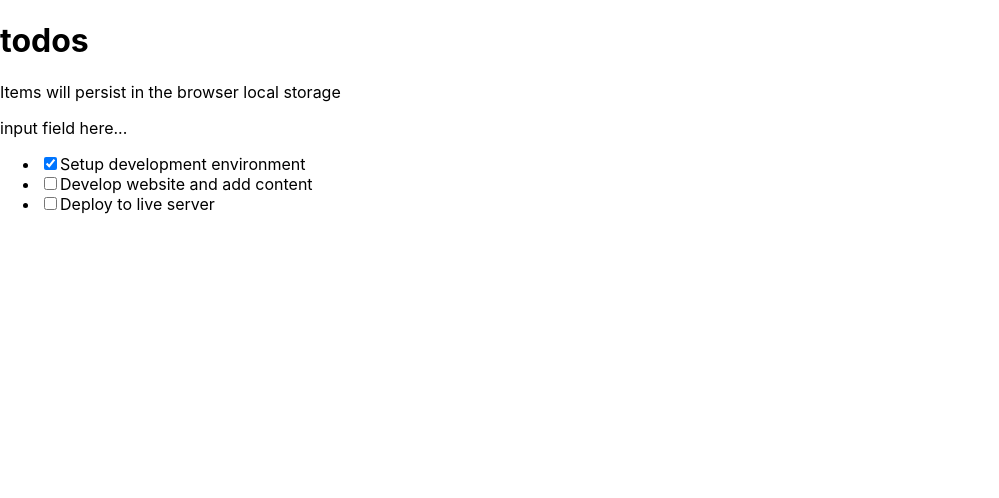
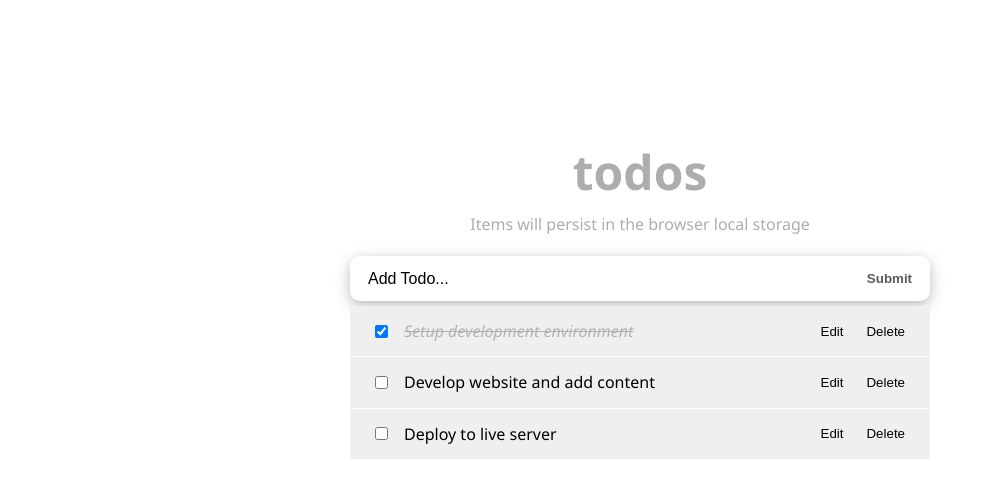
Before and after one commit to tonnytech/to-do-list-with-react, a React (Create React App) app: page / in a window 1280 px wide. Shown: the top 498 px of the page, without its empty margins (0-999 px from the left). Built offline with nearby package versions, Linux system fonts and the light colour scheme.

Commit message:
implemented add and remove to-do items from the list

```diff
--- a/package.json
+++ b/package.json
@@ -9,6 +9,7 @@
     "react": "^18.2.0",
     "react-dom": "^18.2.0",
     "react-scripts": "5.0.1",
+    "uuid": "^9.0.0",
     "web-vitals": "^2.1.4"
   },
   "scripts": {
--- a/src/App.css
+++ b/src/App.css
@@ -1,39 +1,60 @@
-.App {
-  text-align: center;
+* {
+  box-sizing: border-box;
+  margin: 0;
+  padding: 0;
+}
+body {
+  font-family: "Segoe UI", sans-serif;
+  line-height: 1.4;
+  color: #000;
+  background: #fff;
+  height: 100vh;
+  font-weight: 400;
 }
 
-.App-logo {
-  height: 40vmin;
-  pointer-events: none;
+.wrapper {
+  width: 100%;
+  padding: 8rem 20px 3rem;
 }
-
-@media (prefers-reduced-motion: no-preference) {
-  .App-logo {
-    animation: App-logo-spin infinite 20s linear;
-  }
+.todos {
+  max-width: 580px;
+  margin: 0 auto;
 }
-
-.App-header {
-  background-color: #282c34;
-  min-height: 100vh;
+.form-container {
   display: flex;
-  flex-direction: column;
-  align-items: center;
-  justify-content: center;
-  font-size: calc(10px + 2vmin);
-  color: white;
+  border-radius: calc(0.1 * 100px);
+  box-shadow: 0px 4px 14px 0px rgba(70, 70, 70, 0.38);
+  justify-content: space-around;
+  background: #fff;
+  font-size: 1rem;
 }
-
-.App-link {
-  color: #61dafb;
+.input-text {
+  width: 85%;
+  padding-right: 5px;
+  padding-left: 10px;
+  border-radius: calc(0.5 * 100px);
+  font-size: 1rem;
 }
-
-@keyframes App-logo-spin {
-  from {
-    transform: rotate(0deg);
-  }
-
-  to {
-    transform: rotate(360deg);
-  }
+.input-text::placeholder {
+  color: #000;
 }
+.input-submit {
+  background: transparent;
+  color: #5b5b5b;
+  text-transform: capitalize;
+  cursor: pointer;
+  font-weight: 600;
+  margin-right: 10px;
+}
+.input-text,
+.input-submit {
+  height: 45px;
+  outline: none;
+  border: none;
+}
+.submit-warning {
+  font-size: 13px;
+  color: red;
+  margin-top: 5px;
+  display: block;
+}
--- a/src/App.js
+++ b/src/App.js
@@ -7,8 +7,12 @@ import TodosLogic from './components/todosLogic';
 function App() {
   return (
     <>
-    <Header />
-    <TodosLogic />
+    <div className='wrapper'>
+      <div className="todos">
+        <Header />
+        <TodosLogic />
+      </div>
+    </div>
     </>
   );
 }
--- a/src/components/InputTodos.js
+++ b/src/components/InputTodos.js
@@ -1,6 +1,39 @@
 /* eslint-disable */
 
-const InputTodo = () => {
-  return <div>input field here...</div>;
+import { useState } from 'react';
+const InputTodo = ({addTodoItem}) => {
+  const [title, setTitle] = useState('');
+  const [message, setMessage] = useState('');
+
+  const handleChange = (e) => {
+    setTitle(e.target.value);
+  };
+
+  const handleSubmit = (e) => {
+    e.preventDefault();
+    if (title.trim()) {
+      addTodoItem(title);
+      setTitle('');
+      setMessage('');
+    } else {
+      setMessage('Please add item.');
+    }
+  };
+
+  return (
+    <>
+    <form onSubmit={handleSubmit} className="form-container">
+      <input
+        type="text"
+        placeholder="Add Todo..."
+        value={title}
+        onChange={handleChange}
+        className="input-text"
+      />
+      <button className="input-submit">Submit</button>
+    </form>
+    <span className="submit-warning">{message}</span>
+    </>
+  );
 };
 export default InputTodo;
--- a/src/components/TodosList.js
+++ b/src/components/TodosList.js
@@ -1,6 +1,14 @@
 /* eslint-disable */
 
-const TodosList = ({ todosProps, setTodos}) => {
+import { useState } from 'react';
+import styles from '../styles/TodoItem.module.css';
+
+const TodosList = ({ todosProps, setTodos, setUpdate}) => {
+  const [editing, setEditing] = useState(false);
+
+  const handleEditing = () => {
+    setEditing(true);
+  };
 
   const handleChange = (id) => {
     setTodos((prevState) =>
@@ -16,12 +24,55 @@ const TodosList = ({ todosProps, setTodos}) => {
   );
   };
 
+  const delTodo = (id) => {
+    setTodos ([
+      ...todosProps.filter( (todo)=> {
+        return todo.id !== id;
+      })
+    ]);
+  };
+
+  const handleUpdatedDone = (event) => {
+    if (event.key === 'Enter') {
+      setEditing(false);
+    }
+  };
+
+  const completedStyle = {
+    fontStyle: 'italic',
+    color: '#595959',
+    opacity: 0.4,
+    textDecoration: 'line-through',
+  };
+
+  let viewMode = {};
+  let editMode = {};
+  if (editing) {
+    viewMode.display = 'none';
+  } else {
+    editMode.display = 'none';
+  }
+
   return (
     <ul>
       {todosProps.map((todo) => (
-        <li>
-          <input type="checkbox" checked = {todo.completed} onChange={() => handleChange(todo.id)} />
-          {todo.title}
+        <li className={styles.item}>
+          <div className={styles.content} style={viewMode}>
+            <input type="checkbox" checked = {todo.completed} onChange={() => handleChange(todo.id)} />
+            <button onClick={handleEditing}>Edit</button>
+            <button onClick={() => delTodo(todo.id)}> Delete</button>
+            <span style={todo.completed ? completedStyle : null}>
+            {todo.title}
+            </span>
+          </div>
+          <input
+      type="text"
+      value={todo.title}
+      className={styles.textInput}
+      style={editMode}
+      onKeyDown={handleUpdatedDone}
+      onChange={(e) => setUpdate(e.target.value, todo.id)}
+    />
         </li>
       ))}
     </ul>
--- a/src/components/header.js
+++ b/src/components/header.js
@@ -1,8 +1,15 @@
 /* eslint-disable */
+import styles from "../styles/Header.module.css";
 
 const Header = () => {
+  const headerStyle = {
+    padding: '20px 0',
+    lineHeight: '1.5em',
+    color: '#aeadad',
+    textAlign: 'center',
+  }
     return (
-      <header>
+      <header style={headerStyle} className={styles.header}>
         <h1>todos</h1>
         <p>Items will persist in the browser local storage</p>
       </header>
--- a/src/components/todosLogic.js
+++ b/src/components/todosLogic.js
@@ -2,29 +2,53 @@
 import { useState } from "react";
 import InputTodo from "./InputTodos";
 import TodosList from "./TodosList";
+import { v4 as uuidv4 } from "uuid";
+
 
 const TodosLogic = () => {
   const [todos, setTodos] = useState( [
     {
-      id: 1,
+      id: uuidv4(),
       title: 'Setup development environment',
       completed: true,
     },
     {
-      id: 2,
+      id: uuidv4(),
       title: 'Develop website and add content',
       completed: false,
     },
     {
-      id: 3,
+      id: uuidv4(),
       title: 'Deploy to live server',
       completed: false,
     },
   ])
+  const addTodoItem = (title) => {
+    const newTodo = {
+      id: uuidv4(),
+      title: title,
+      completed: false,
+    };
+    setTodos([...todos, newTodo]);
+  };
+
+  const setUpdate = (updatedTitle, id) => {
+    setTodos(
+      todos.map((todo) => {
+        if (todo.id === id) {
+          todo.title = updatedTitle;
+        }
+        return todo;
+      })
+    );
+  };
+
+
+
     return (
         <div>
-            <InputTodo />
-            <TodosList todosProps={todos} setTodos = {setTodos}/>
+            <InputTodo addTodoItem={addTodoItem} />
+            <TodosList todosProps={todos} setTodos = {setTodos} setUpdate={setUpdate} />
       </div>
     )
   }
--- /dev/null
+++ b/src/styles/Header.module.css
@@ -0,0 +1,8 @@
+.header h1 {
+    font-size: 3rem;
+    font-weight: 600;
+    margin-bottom: 1rem;
+    line-height: 1em;
+    text-transform: lowercase;
+    text-align: center;
+  }
--- /dev/null
+++ b/src/styles/TodoItem.module.css
@@ -0,0 +1,32 @@
+.item {
+    font-size: 1rem;
+    list-style-type: none;
+    padding: 14px 25px;
+    border-bottom: 1px solid #fff;
+    background: #f0efef;
+  }
+  .content {
+    display: flex;
+    justify-content: space-between;
+    align-items: center;
+    gap: 1rem;
+  }
+  .content span {
+    flex: 1;
+    order: 1;
+  }
+  .content button {
+    cursor: pointer;
+    background: transparent;
+    order: 2;
+    outline: none;
+    outline: none;
+    border: none;
+    margin-left: 7px;
+  }
+  .textInput {
+    width: 100%;
+    padding: 10px;
+    border: 1px solid #dfdfdf;
+    outline: none;
+  }
```
Also changed, not shown: 1 other file (tests, documents, lock files or other folders).
